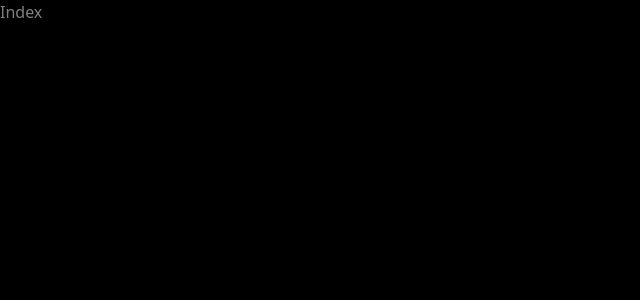
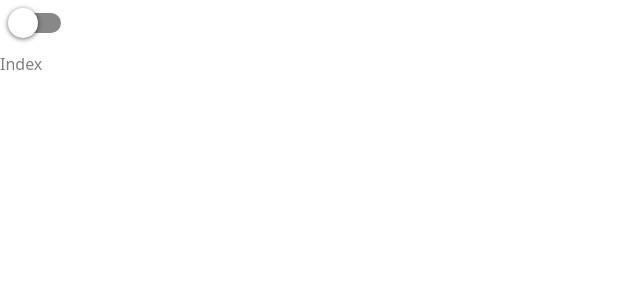
Before and after one commit to thalesms2/chamber, a Next.js app: page / in a window 1280 px wide. Shown: the top 300 px of the page, without its empty margins (0-640 px from the left). Built offline with nearby package versions, Linux system fonts and the light colour scheme; a web font is replaced by a local one.

Commit message:
feat: style switch

```diff
--- a/package.json
+++ b/package.json
@@ -12,6 +12,7 @@
     "next": "12.1.6",
     "react": "18.2.0",
     "react-dom": "18.2.0",
+    "react-switch": "^7.0.0",
     "styled-components": "^5.3.5"
   },
   "devDependencies": {
--- a/pages/index.tsx
+++ b/pages/index.tsx
@@ -1,15 +1,41 @@
 import type { NextPage } from 'next'
-import styled from 'styled-components'
+import { useState } from 'react'
+import styled, { DefaultTheme, ThemeProvider} from 'styled-components'
+import Switch from 'react-switch'
+import { combineTheme, dark, light } from 'styles/themes'
 
 import BasicLayout from 'layout/Basic'
 
+import { GlobalStyle } from 'styles/global'
+
 const Title = styled.h1`
   color: #808080;
-`
+  `
 
 const Home: NextPage = () => {
+  const [theme, setTheme] = useState<DefaultTheme>(combineTheme(light))
+
+  const toggleTheme = () => {
+    setTheme(theme.title === 'light' ? combineTheme(dark) : combineTheme(light))
+  }
   return (
     <BasicLayout>
+      <ThemeProvider theme={theme}>
+        <GlobalStyle />
+        <Switch
+          checked={theme.title === 'dark'}
+          onChange={toggleTheme}
+          onColor="#86d3ff"
+          onHandleColor="#2693e6"
+          handleDiameter={30}
+          uncheckedIcon={false}
+          checkedIcon={false}
+          boxShadow="0px 1px 5px rgba(0, 0, 0, 0.6)"
+          activeBoxShadow="0px 0px 1px 10px rgba(0, 0, 0, 0.2)"
+          height={20}
+          width={48}
+          className="m-2"/>
+      </ThemeProvider>
       <Title>Index</Title>
     </BasicLayout>
   )
--- /dev/null
+++ b/styles/global.ts
@@ -0,0 +1,18 @@
+import { createGlobalStyle } from "styled-components"
+
+export const GlobalStyle = createGlobalStyle`
+    *,
+    ::before,
+    ::after {
+        box-sizing: border-box;
+        padding: 0;
+        margin: 0;
+        vertical-align: baseline;
+        list-style: none;
+        border: 0;
+    }
+    body {
+        background: ${props => props.theme.colors.background };
+        color: ${props => props.theme.colors.text };
+    }
+`
--- /dev/null
+++ b/styles/themes/dark.ts
@@ -0,0 +1,11 @@
+const dark = {
+    title: 'dark',
+    colors: {
+        primary: '#000',
+        secundary: '#000',
+        background: '#000',
+        text: '#fff',
+    },
+}
+
+export default dark
--- /dev/null
+++ b/styles/themes/index.ts
@@ -0,0 +1,21 @@
+import { DefaultTheme, CustomTheme } from 'styled-components'
+import dark from './dark'
+import light from './light'
+
+const defaultTheme = {
+    fontSizes: {
+        small: '1em',
+        medium: '1.2em',
+        large: '1.5em',
+    },
+}
+
+function combineTheme(theme: CustomTheme): DefaultTheme {
+    return {...defaultTheme, ...theme}
+}
+
+export {
+    combineTheme,
+    dark,
+    light,
+}
--- /dev/null
+++ b/styles/themes/light.ts
@@ -0,0 +1,11 @@
+const light = {
+    title: 'light',
+    colors: {
+        primary: '#000',
+        secundary: '#000',
+        background: '#fff',
+        text: '#000',
+    },
+}
+
+export default light
--- a/tsconfig.json
+++ b/tsconfig.json
@@ -17,5 +17,8 @@
     "baseUrl": "."
   },
   "include": ["next-env.d.ts", "**/*.ts", "**/*.tsx"],
-  "exclude": ["node_modules"]
+  "exclude": ["node_modules"],
+  "files": [
+    "src/styles/styled.d.ts"
+  ]
 }
```
Also changed, not shown: styles/styled.d.ts (added, +29 -0 lines), 1 other file (tests, documents, lock files or other folders).
